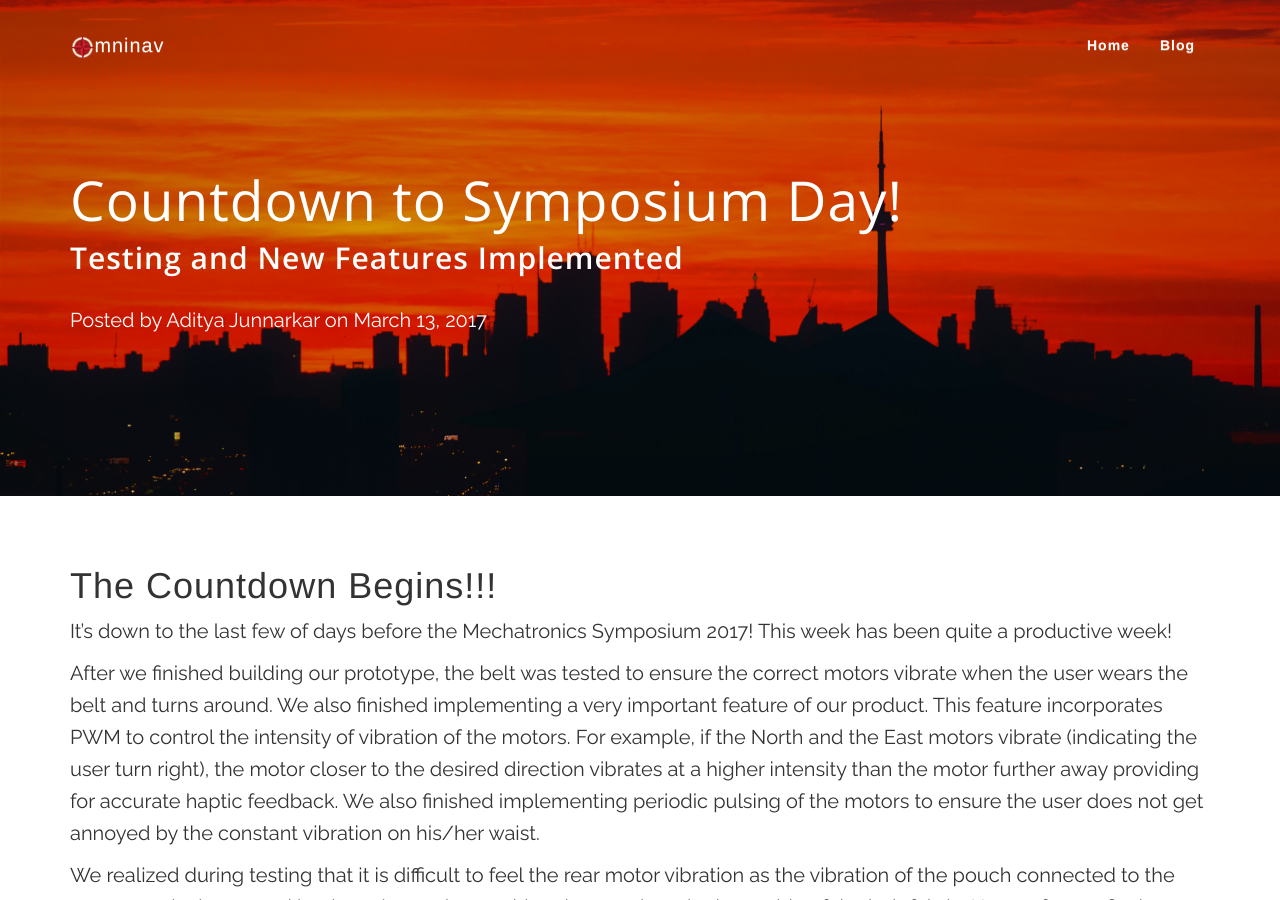
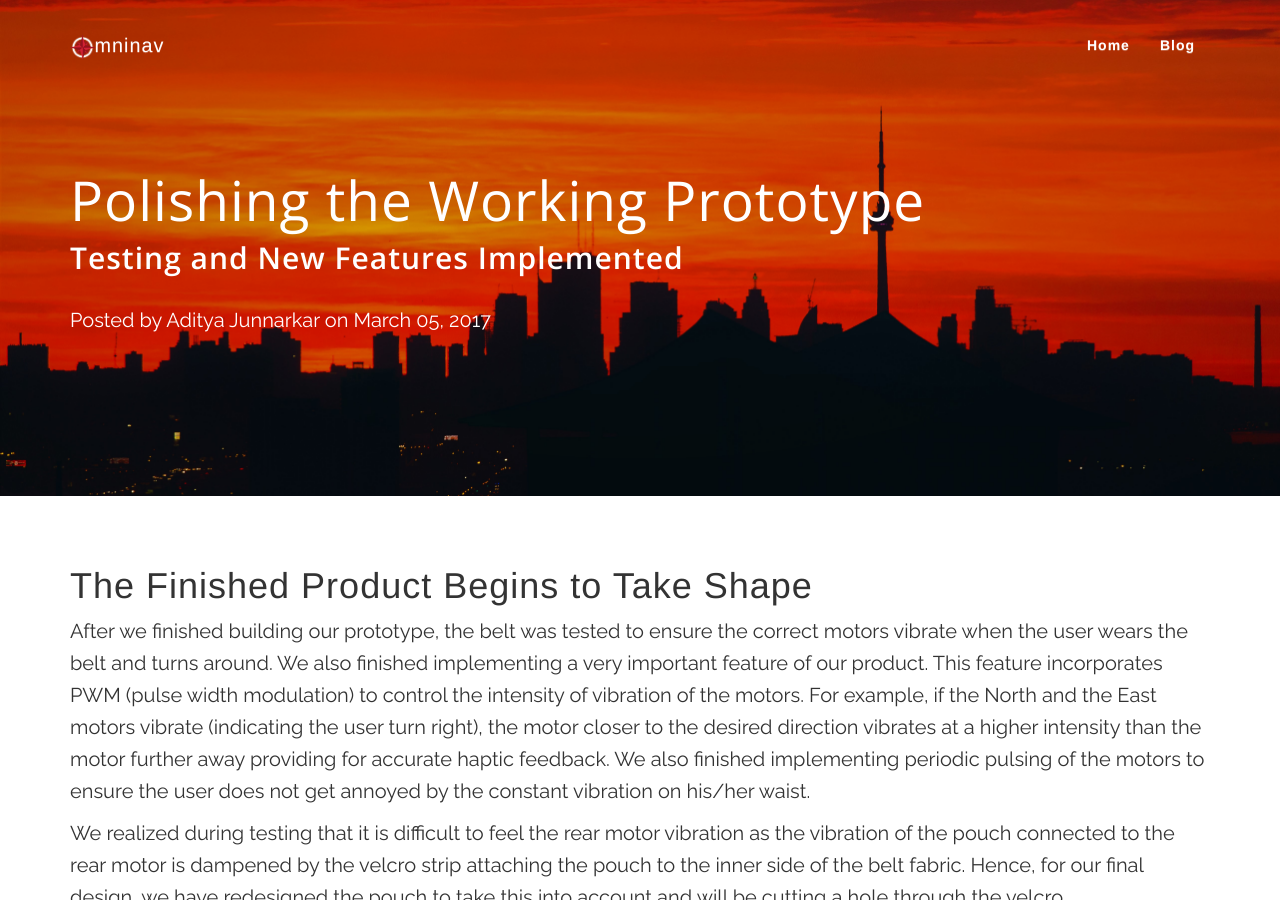
Before and after one commit to hansmaryil/OmniNav, a Jekyll site: the page built from _posts/2017-03-05-polishing-working-prototype.md, in a window 1280 px wide and 900 px high. Built offline with Jekyll 4.4.1, drawn with Linux system fonts in a browser that asks for light colours; some web fonts are replaced.

Commit message:
added blog post

```diff
--- a/_posts/2017-03-12-countdown-to-symposium.md
+++ b/_posts/2017-03-05-polishing-working-prototype.md
@@ -1,8 +1,8 @@
 ---
 layout: post
-title: "Countdown to Symposium Day!"
+title: "Polishing the Working Prototype"
 subtitle: "Testing and New Features Implemented"
-date: 2017-03-12
+date: 2017-03-05
 poster: "Aditya Junnarkar"
 header_content: |
     <header class="intro-header" style="background-image: url('/images/background/bg_21.jpg')">
@@ -10,9 +10,9 @@ header_content: |
             <div class="row">
                 <div class="col-lg-12 col-lg-offset-0 col-md-10 col-md-offset-1">
                     <div class="post-heading">
-                        <h1 class="post-title-font">Countdown to Symposium Day!</h1>
+                        <h1 class="post-title-font">Polishing the Working Prototype</h1>
                         <h2 class="subheading">Testing and New Features Implemented</h2>
-                        <p class="post-meta">Posted by Aditya Junnarkar on March 13, 2017</p>
+                        <p class="post-meta">Posted by Aditya Junnarkar on March 05, 2017</p>
                     </div>
                 </div>
             </div>
@@ -20,12 +20,9 @@ header_content: |
     </header>
 ---
 
-# The Countdown Begins!!!
+# The Finished Product Begins to Take Shape
 
-It's down to the last few of days before the Mechatronics Symposium 2017! This week has been quite a productive week!
-
-
-After we finished building our prototype, the belt was tested to ensure the correct motors vibrate when the user wears the belt and turns around. We also finished implementing a very important feature of our product. This feature incorporates PWM to control the intensity of vibration of the motors. For example, if the North and the East motors vibrate (indicating the user turn right), the motor closer to the desired direction vibrates at a higher intensity than the motor further away providing for accurate haptic feedback. We also finished implementing periodic pulsing of the motors to ensure the user does not get annoyed by the constant vibration on his/her waist.
+After we finished building our prototype, the belt was tested to ensure the correct motors vibrate when the user wears the belt and turns around. We also finished implementing a very important feature of our product. This feature incorporates PWM (pulse width modulation) to control the intensity of vibration of the motors. For example, if the North and the East motors vibrate (indicating the user turn right), the motor closer to the desired direction vibrates at a higher intensity than the motor further away providing for accurate haptic feedback. We also finished implementing periodic pulsing of the motors to ensure the user does not get annoyed by the constant vibration on his/her waist.
 
 
 We realized during testing that it is difficult to feel the rear motor vibration as the vibration of the pouch connected to the rear motor is dampened by the velcro strip attaching the pouch to the inner side of the belt fabric. Hence, for our final design, we have redesigned the pouch to take this into account and will be cutting a hole through the velcro.
@@ -37,5 +34,5 @@ Additionally, we got the app to communicate with the Bluetooth module in the bel
 Here's a (clearly candid) photo of Tiffany wearing the belt just before we went outside to test it.
 
 <div style="display: flex; justify-content: center;">
-    <img src="/images/blog/2017-03-05/prototype_birds_eye_view.jpg" alt="Candid Photo of Tiffany wearing the belt" width="75%" height="75%" style="padding:20px" />
+    <img src="/images/blog/2017-03-05/tiffany_wearing_belt.jpg" alt="candid photo of Tiffany wearing the belt" width="75%" style="padding:20px" />
 </div>
```
Also changed, not shown: 1 other file.
